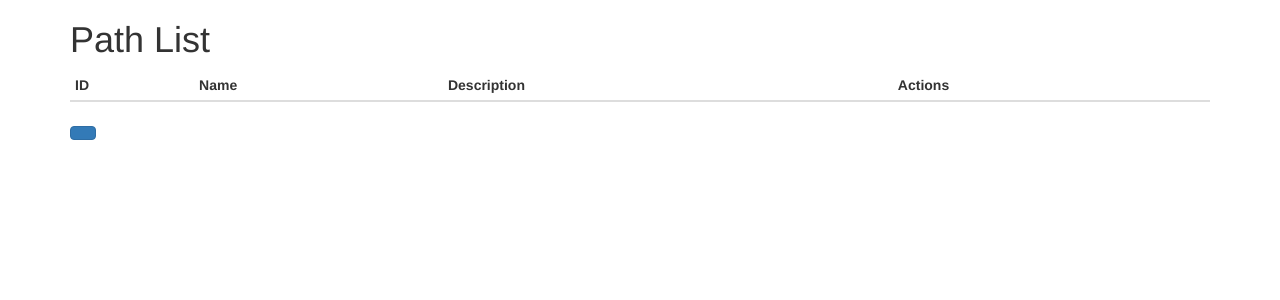
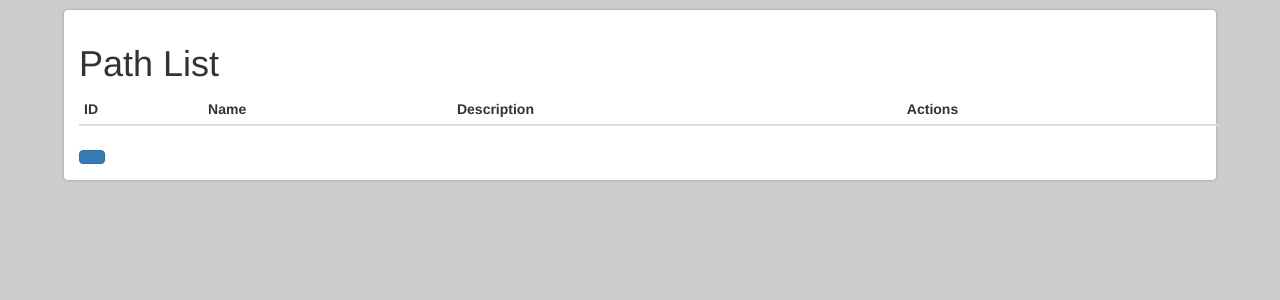
Before and after one commit to InnovaLangues/tree-proto-angular, a PHP site: page / in a window 1280 px wide. Shown: the top 300 px of the page. Run offline with PHP 8.4, Linux system fonts and the light colour scheme; lists and menus that the app fills with data are empty; some libraries are stand-ins or nearby versions.

Commit message:
close issue #23

```diff
--- a/app/css/app.css
+++ b/app/css/app.css
@@ -1,4 +1,16 @@
 /* app css stylesheet */
+body {
+    background-color: #CCCCCC;
+}
+
+.bg-layer {
+    padding: 14px 0;
+    margin: 10px 5%;
+    background-color: #FFFFFF;
+    border-radius: 4px;
+    box-shadow: 0 0 3px #999999;
+}
+
 li {
     list-style: none;
 }
--- a/app/index.html
+++ b/app/index.html
@@ -12,6 +12,7 @@
 </head>
 
 <body ng-cloak class="ps-push">
+    <div class="bg-layer">
 	    <div class="container">
 	        <div ng-controller="AlertController">
 	            <alert ng-repeat="alert in alerts" type="alert.type" close="closeAlert($index)">{{alert.msg}}</alert>
@@ -26,7 +27,7 @@
 
 	        <div notifications="top right"></div>
 	    </div>
-
+    </div>
     <script src="http://code.jquery.com/jquery-1.10.1.min.js"></script>
     <script src="http://code.jquery.com/jquery-migrate-1.2.1.min.js"></script>
     <script src="//cdnjs.cloudflare.com/ajax/libs/jqueryui/1.10.3/jquery-ui.min.js"></script>
```
Lines whose indentation alone changed are shown as unchanged.
